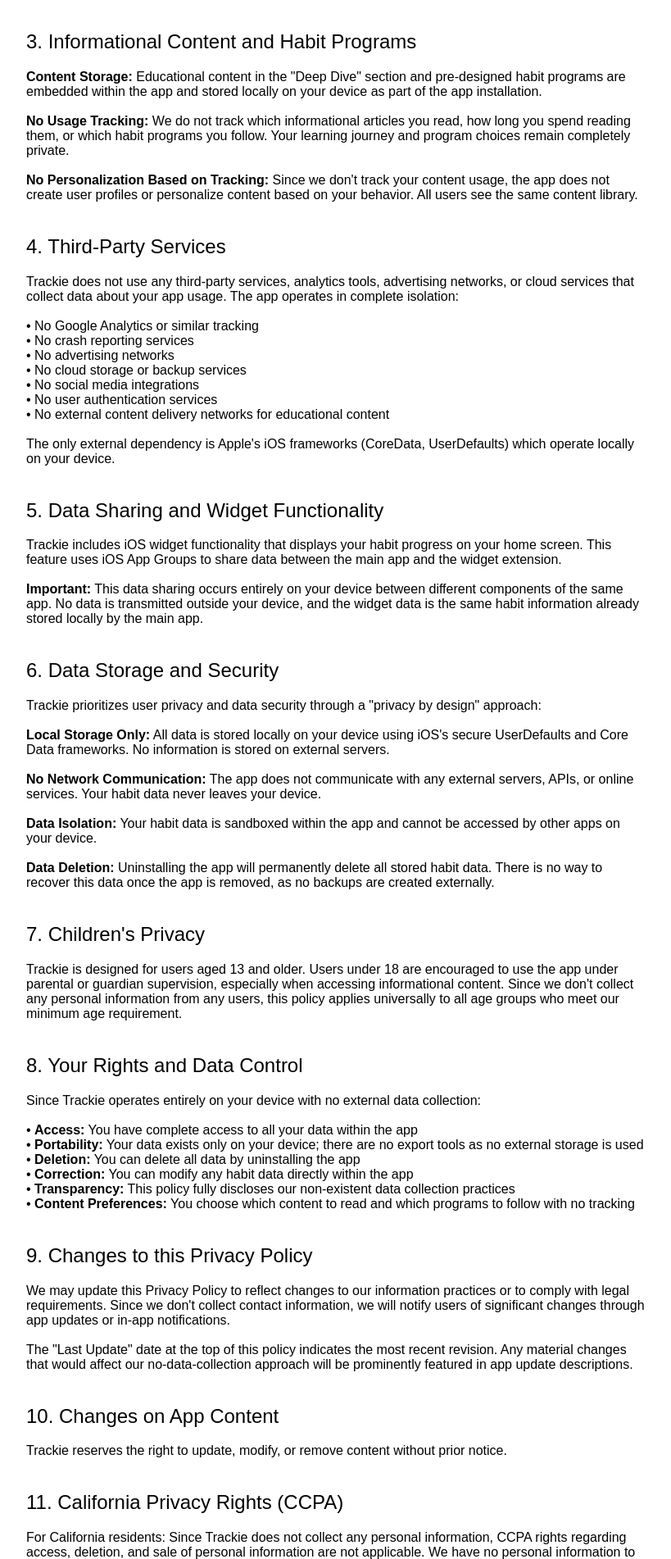
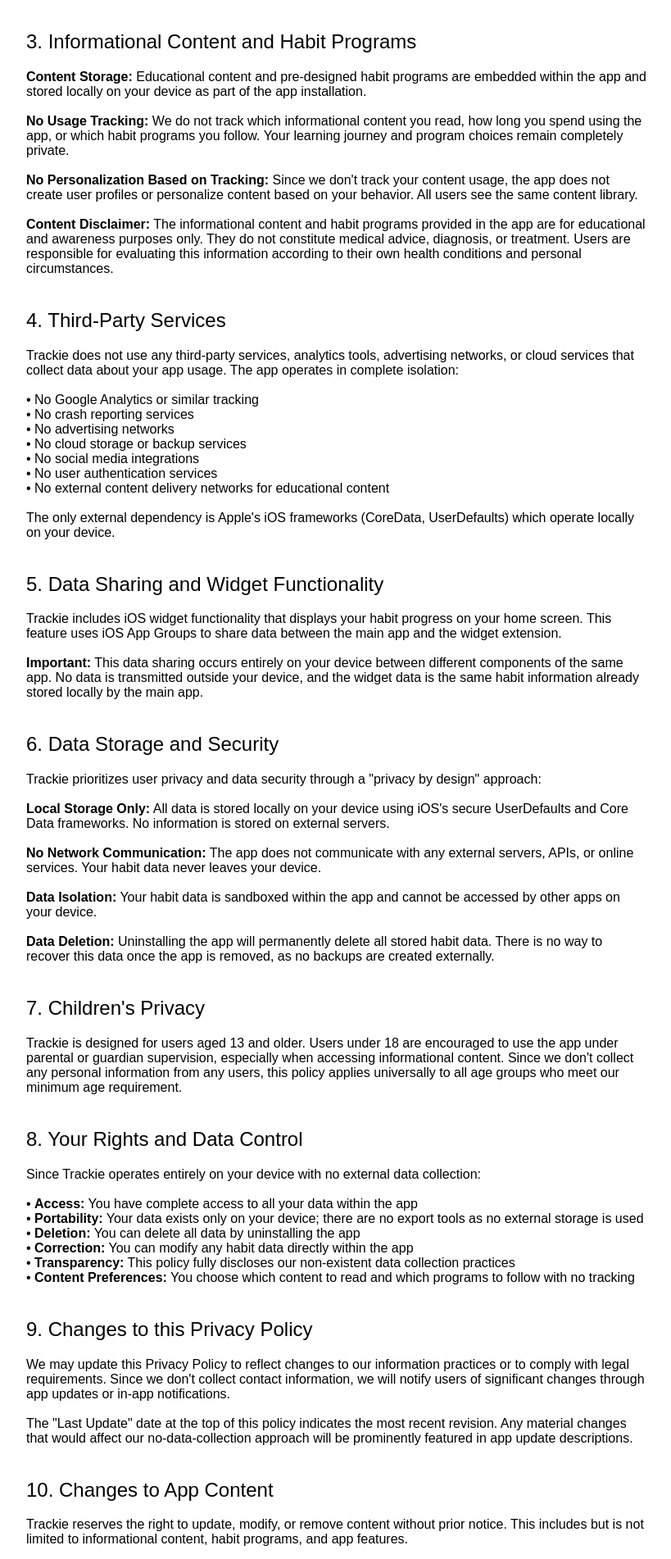
Before and after one commit to trackie-app/trackie-app.github.io, a plain HTML site: page privacy-policy.html in a window 1280 px wide. Shown: the part 1156-3058 px from the top of the page at 82% size, without its empty margins (228-1047 px from the left). Drawn offline with Linux system fonts and the light colour scheme.

Commit message:
Update privacy-policy.html

```diff
--- a/privacy-policy.html
+++ b/privacy-policy.html
@@ -117,7 +117,7 @@
 
         <strong>Habit Data:</strong> All habit tracking data (habit names, completion records, streaks, custom templates, selected programs, and progress statistics) is stored locally on your device using iOS UserDefaults and Core Data. This information never leaves your device.<br><br>
 
-        <strong>Content Interaction:</strong> Your interaction with informational content in the "Deep Dive" section and habit programs is not tracked, monitored, or recorded in any way. We do not know which articles you read, which programs you follow, or how you use the educational features.</p>
+        <strong>Content Interaction:</strong> Your interaction with informational content and habit programs within the app is not tracked, monitored, or recorded in any way. We do not know which content you read, which programs you follow, or how you use the app's features.</p>
 
         <h2>2. Use of Your Information</h2>
         <p>Since Trackie does not collect any personal or usage data, we do not store, process, or share any information about you. All habit tracking data and insights generated within the app remain solely on your device, ensuring complete user privacy.<br><br>
@@ -133,11 +133,13 @@
         </ul>
 
         <h2>3. Informational Content and Habit Programs</h2>
-        <p><strong>Content Storage:</strong> Educational content in the "Deep Dive" section and pre-designed habit programs are embedded within the app and stored locally on your device as part of the app installation.<br><br>
+        <p><strong>Content Storage:</strong> Educational content and pre-designed habit programs are embedded within the app and stored locally on your device as part of the app installation.<br><br>
 
-        <strong>No Usage Tracking:</strong> We do not track which informational articles you read, how long you spend reading them, or which habit programs you follow. Your learning journey and program choices remain completely private.<br><br>
+        <strong>No Usage Tracking:</strong> We do not track which informational content you read, how long you spend using the app, or which habit programs you follow. Your learning journey and program choices remain completely private.<br><br>
 
-        <strong>No Personalization Based on Tracking:</strong> Since we don't track your content usage, the app does not create user profiles or personalize content based on your behavior. All users see the same content library.</p>
+        <strong>No Personalization Based on Tracking:</strong> Since we don't track your content usage, the app does not create user profiles or personalize content based on your behavior. All users see the same content library.<br><br>
+
+        <strong>Content Disclaimer:</strong> The informational content and habit programs provided in the app are for educational and awareness purposes only. They do not constitute medical advice, diagnosis, or treatment. Users are responsible for evaluating this information according to their own health conditions and personal circumstances.</p>
 
         <h2>4. Third-Party Services</h2>
         <p>Trackie does not use any third-party services, analytics tools, advertising networks, or cloud services that collect data about your app usage. The app operates in complete isolation:<br><br>
@@ -186,8 +188,8 @@
 
         The "Last Update" date at the top of this policy indicates the most recent revision. Any material changes that would affect our no-data-collection approach will be prominently featured in app update descriptions.</p>
 
-        <h2>10. Changes on App Content</h2>
-        <p>Trackie reserves the right to update, modify, or remove content without prior notice.</p>
+        <h2>10. Changes to App Content</h2>
+        <p>Trackie reserves the right to update, modify, or remove content without prior notice. This includes but is not limited to informational content, habit programs, and app features.</p>
 
         <h2>11. California Privacy Rights (CCPA)</h2>
         <p>For California residents: Since Trackie does not collect any personal information, CCPA rights regarding access, deletion, and sale of personal information are not applicable. We have no personal information to access, delete, or sell.</p>
@@ -201,7 +203,7 @@
 
         <br><br>
         <div class="highlight">
-            <strong>Summary:</strong> Trackie is built with privacy as a core principle. We collect zero personal information, store all data locally on your device, do not track your usage of educational content or habit programs, and never communicate with external servers. Your privacy is completely protected because we simply don't have access to your information.
+            <strong>Summary:</strong> Trackie is built with privacy as a core principle. We collect zero personal information, store all data locally on your device, do not track your usage of content or features, and never communicate with external servers. Your privacy is completely protected because we simply don't have access to your information.
         </div>
 
         <a href="index.html" class="homebtn">Back to Home</a>
```
